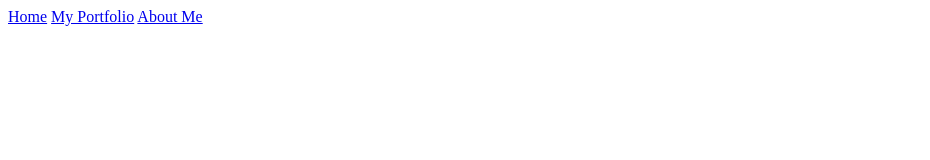
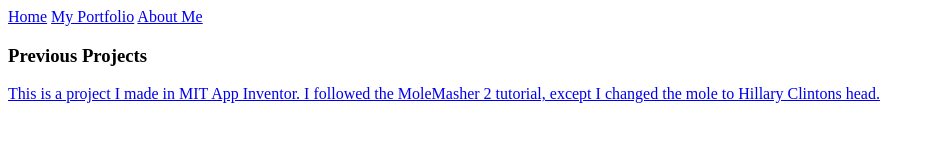
Before and after one commit to dawsonsleeper/dawsonsleeper.github.io, a plain HTML site: page my_website/portfolio.html in a window 1280 px wide. Shown: the whole page, without its empty margins (0-930 px from the left). Drawn offline with Linux system fonts and the light colour scheme.

Commit message:
added molemasher2 link

```diff
--- a/my_website/portfolio.html
+++ b/my_website/portfolio.html
@@ -7,4 +7,7 @@
     <a href="portfolio.html"> My Portfolio</a>
     <a href="aboutme.html">About Me</a>
     <title>Dawson's Website</title>
+    <h3>Previous Projects</h3>
+    <a href="MoleMasher2.aia" download="MoleMasher2.aia"</a>
+    <p>This is a project I made in MIT App Inventor. I followed the MoleMasher 2 tutorial, except I changed the mole to Hillary Clintons head.</p>
     </body>
```
Also changed, not shown: my_website/aboutme.html (line endings or trailing spaces), 1 other file.
